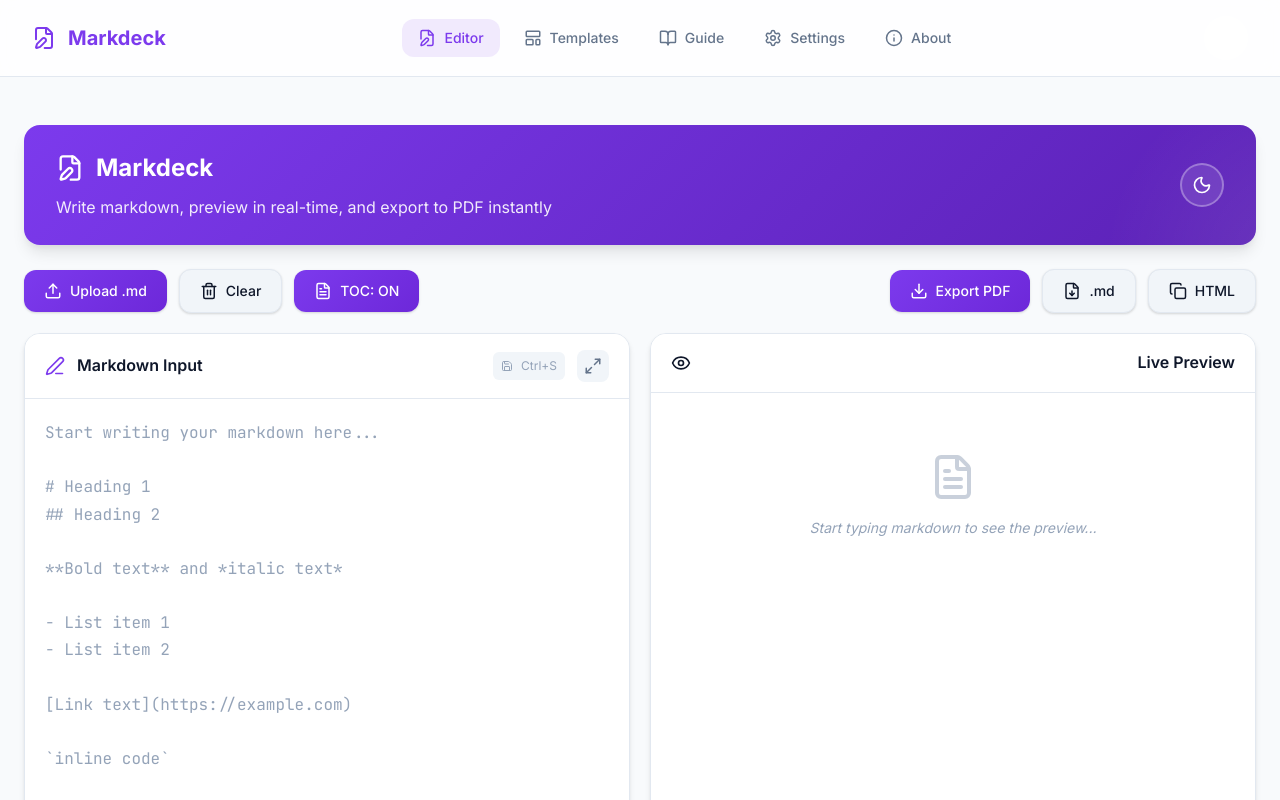
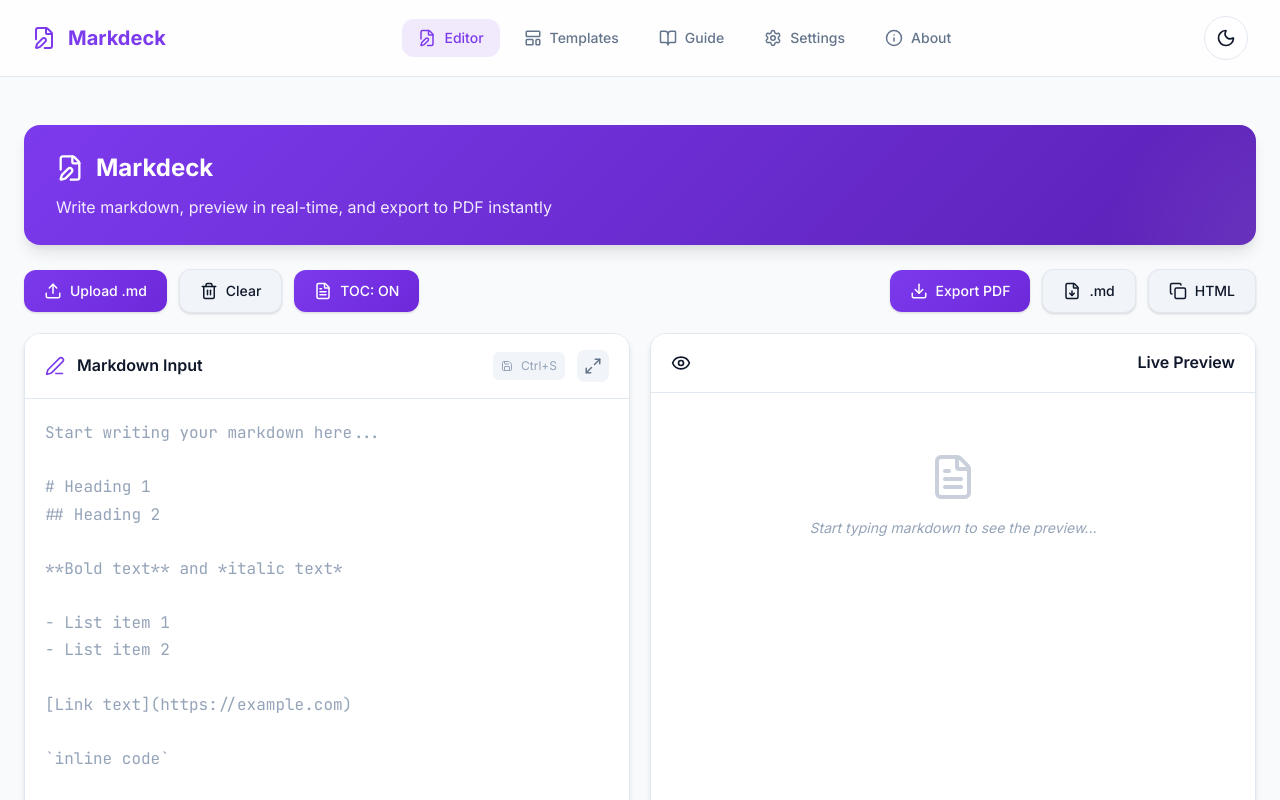
Before and after one commit to H-arshal/markdeck, a React (Vite) app: page / in a window 1280 px wide. Shown: the top 800 px of the page. Built offline with nearby package versions, Linux system fonts and the light colour scheme.

Commit message:
Updating dark mode feature

```diff
--- a/src/components/Header.jsx
+++ b/src/components/Header.jsx
@@ -10,16 +10,6 @@ const Header = ({ isDark, onToggleTheme }) => {
                 </h1>
                 <p>Write markdown, preview in real-time, and export to PDF instantly</p>
             </div>
-            <div className="header-actions">
-                <button
-                    className="theme-toggle"
-                    onClick={onToggleTheme}
-                    aria-label={isDark ? 'Switch to light mode' : 'Switch to dark mode'}
-                    title={isDark ? 'Switch to light mode' : 'Switch to dark mode'}
-                >
-                    {isDark ? <Sun size={20} /> : <Moon size={20} />}
-                </button>
-            </div>
         </div>
     );
 };
--- a/src/components/Toast.jsx
+++ b/src/components/Toast.jsx
@@ -3,6 +3,13 @@ import { CheckCircle, AlertCircle, X } from 'lucide-react';
 
 const Toast = ({ message, type, onClose }) => {
     const [isExiting, setIsExiting] = useState(false);
+
+    const handleClose = useCallback(() => {
+        setIsExiting(true);
+        setTimeout(() => {
+            onClose?.();
+        }, 300); // Match animation duration
+    }, [onClose]);
 
     useEffect(() => {
         // Auto-dismiss after 3 seconds
@@ -11,14 +18,7 @@ const Toast = ({ message, type, onClose }) => {
         }, 3000);
 
         return () => clearTimeout(timer);
-    }, []);
-
-    const handleClose = () => {
-        setIsExiting(true);
-        setTimeout(() => {
-            onClose?.();
-        }, 300); // Match animation duration
-    };
+    }, [handleClose]);
 
     if (!message) return null;
 
--- a/src/hooks/useTheme.js
+++ b/src/hooks/useTheme.js
@@ -36,10 +36,18 @@ const useTheme = () => {
     }, []);
 
     const toggleTheme = useCallback(() => {
-        setTheme(prev => prev === 'light' ? 'dark' : 'light');
+        setTheme(prev => {
+            const next = prev === 'light' ? 'dark' : 'light';
+            console.log('🔄 Theme toggled! Changing from', prev, 'to', next);
+            return next;
+        });
     }, []);
 
     const isDark = theme === 'dark';
+
+    useEffect(() => {
+        console.log('🎨 Current applied theme is:', theme);
+    }, [theme]);
 
     return { theme, toggleTheme, isDark };
 };
--- a/src/styles/components.css
+++ b/src/styles/components.css
@@ -623,18 +623,18 @@
     justify-content: center;
     width: 44px;
     height: 44px;
-    border: 2px solid rgba(255, 255, 255, 0.3);
+    border: 1px solid var(--color-border);
     border-radius: var(--radius-full);
-    background: rgba(255, 255, 255, 0.1);
-    color: white;
+    background: var(--color-surface);
+    color: var(--color-text);
     cursor: pointer;
     transition: all var(--transition-base);
-    backdrop-filter: blur(10px);
 }
 
 .theme-toggle:hover {
-    background: rgba(255, 255, 255, 0.2);
-    border-color: rgba(255, 255, 255, 0.5);
+    background: var(--color-primary-light);
+    border-color: var(--color-primary);
+    color: var(--color-primary);
     transform: scale(1.05);
 }
 
```
Also changed, not shown: test-dark.js (added, +36 -0 lines).
